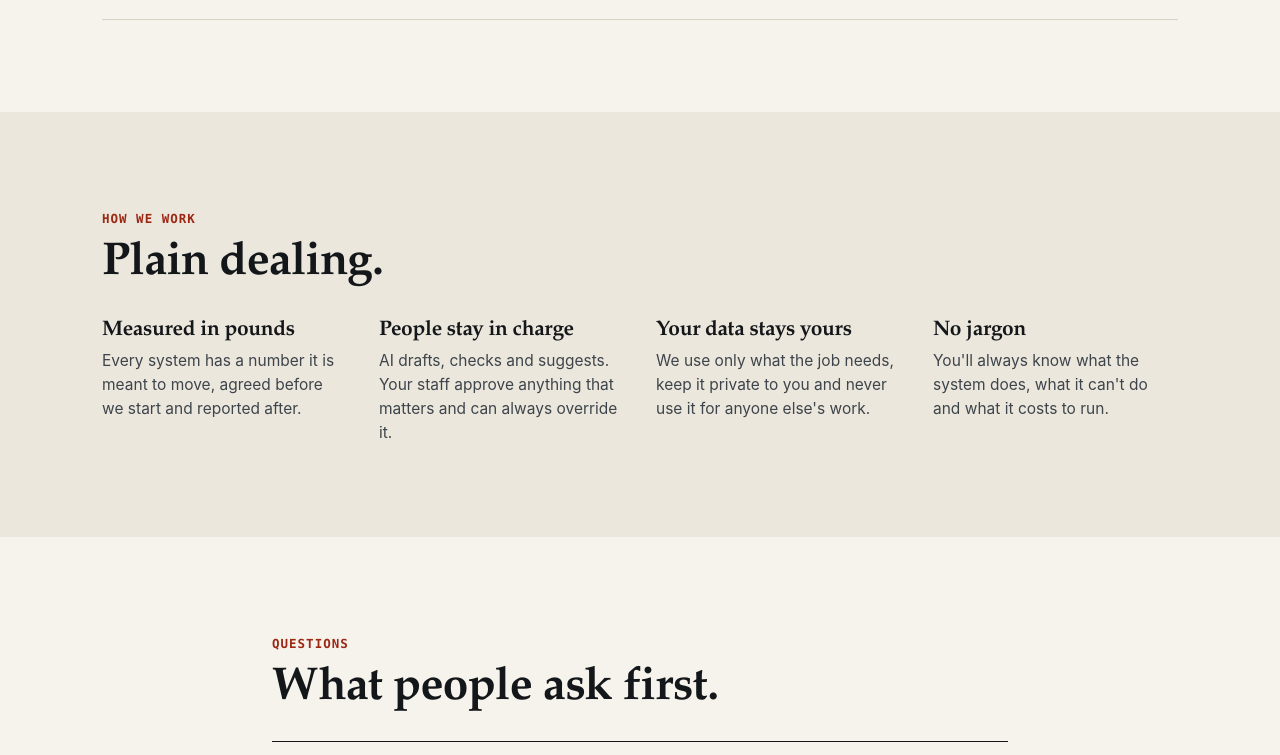
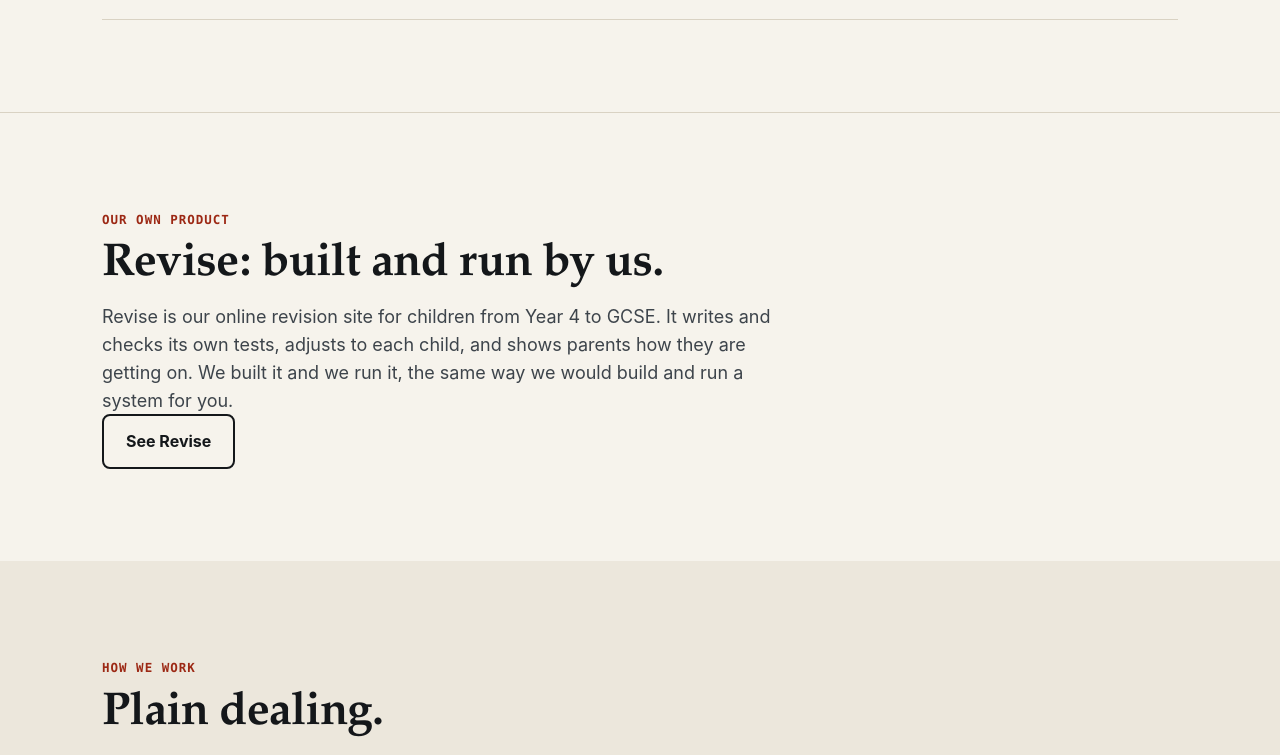
Before and after one commit to Axiom-Projects/firstreason-site, a plain HTML site: page index.html in a window 1280 px wide. Shown: the part 2898-3653 px from the top of the page. Drawn offline with Linux system fonts and the light colour scheme.

Commit message:
Add a section and footer link for Revise
Co-Authored-By: Claude <noreply@anthropic.com>

```diff
--- a/index.html
+++ b/index.html
@@ -253,6 +253,15 @@
   </div>
 </section>
 
+<section class="rule" id="revise">
+  <div class="wrap">
+    <span class="kicker">Our own product</span>
+    <h2 class="sec-h">Revise: built and run by us.</h2>
+    <p class="sec-p">Revise is our online revision site for children from Year 4 to GCSE. It writes and checks its own tests, adjusts to each child, and shows parents how they are getting on. We built it and we run it, the same way we would build and run a system for you.</p>
+    <p class="sec-p"><a class="btn line" href="https://revise.firstreason.ai/">See Revise</a></p>
+  </div>
+</section>
+
 <section class="band">
   <div class="wrap">
     <span class="kicker">How we work</span>
@@ -301,7 +310,7 @@
 
 <footer>
   <div class="wrap ft">
-    <span>© 2026 First Reason</span>
+    <span>© 2026 First Reason · <a href="https://revise.firstreason.ai/">Revise</a></span>
     <span>AI systems for businesses without an AI team · United Kingdom</span>
   </div>
 </footer>
```
